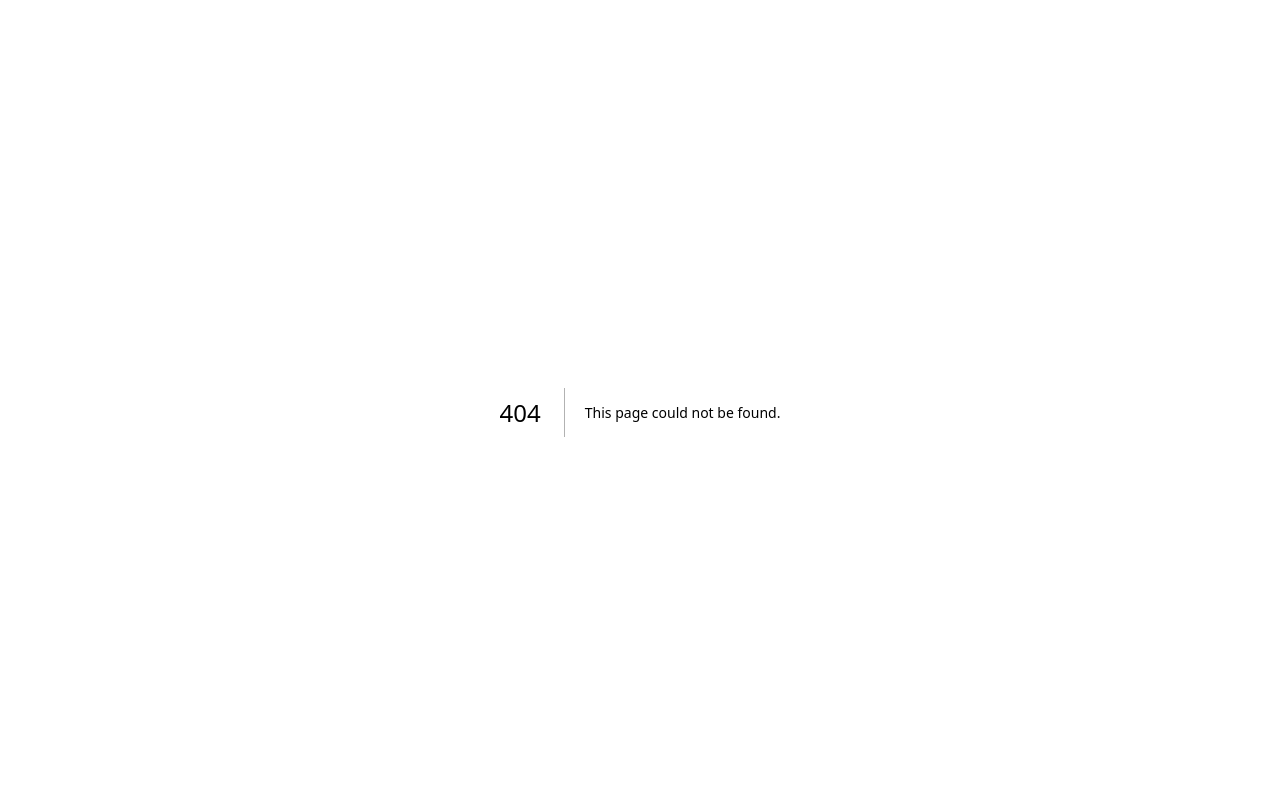
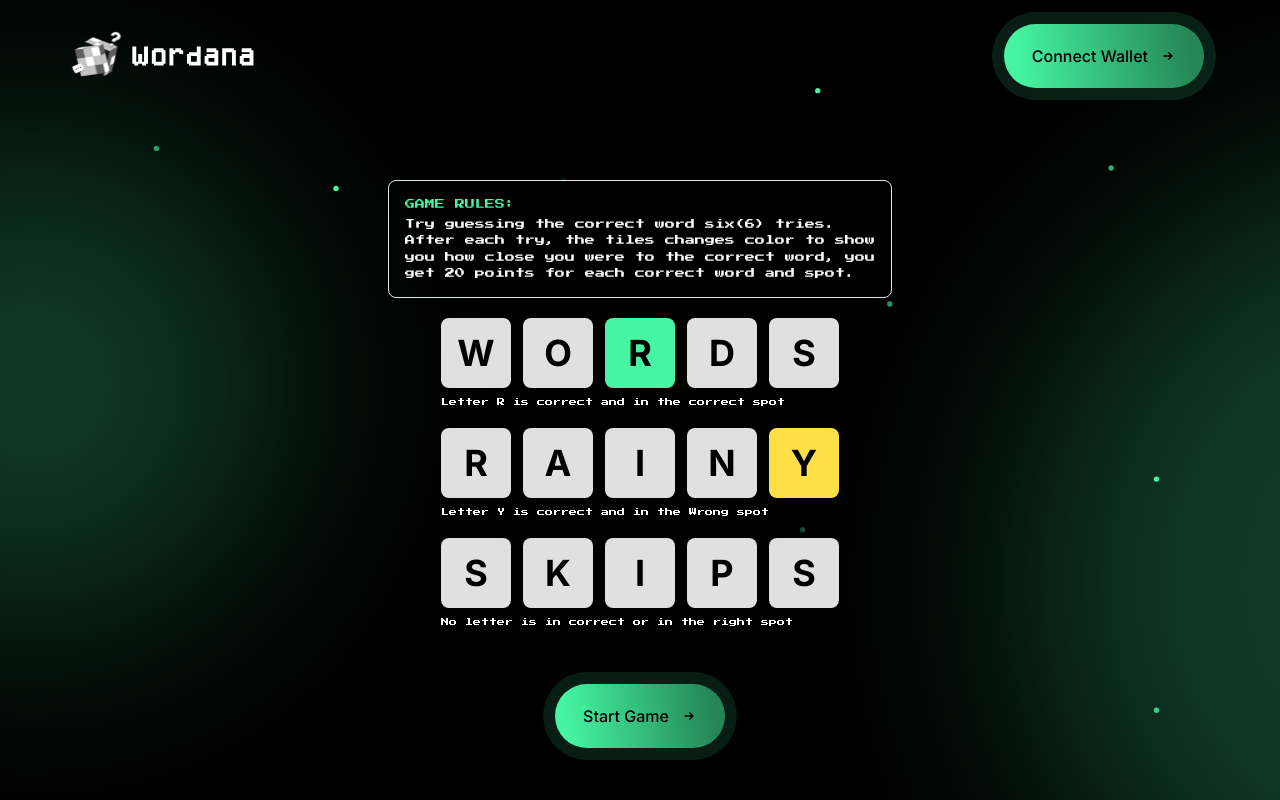
Before and after one commit to Havorahq/wordana, a Next.js app: page /instruction in a window 1280 px wide. Before the commit this address had no page. Built offline with nearby package versions, Linux system fonts and the light colour scheme.

Commit message:
Instructions

```diff
--- /dev/null
+++ b/app/components/GameBoard.tsx
@@ -0,0 +1,28 @@
+import Image from 'next/image'
+import React from 'react'
+
+const GameBoard = () => {
+  return (
+    <div className='flex items-center justify-between mt-16 mx-8 mr-16'>
+        <Image src='/images/gamelives.svg' alt='lives' height={20} width={223} />
+        <div className='flex flex-col items-center'>
+            <p className='retro text-xs'>Score board</p>
+            <div className='flex items-center gap-3 mt-2'>
+                <div className='flex items-center gap-3'>
+                    <Image src='/images/user-avatar.svg' alt='Avatar' height={30} width={30} />
+                    <p className='retro text-xs'>Daniel</p>
+                    <p className='retro text-xs'>20</p>
+                </div>
+                <div className='flex items-center gap-3'>
+                    <Image src='/images/user-avatar.svg' alt='Avatar' height={30} width={30} />
+                    <p className='retro text-xs'>Josh</p>
+                    <p className='retro text-xs'>10</p>
+                </div>
+            </div>
+        </div>
+        <p className='retro text-xs'>TIME: 00:03</p>
+    </div>
+  )
+}
+
+export default GameBoard
--- a/app/gamemode/page.tsx
+++ b/app/gamemode/page.tsx
@@ -14,7 +14,10 @@ const GameMode = () => {
         <Header />
         <div className='flex flex-col items-center h-screen gap-3 m-32'>
             <div className='flex items-center justify-center gap-5 w-full mb-9'>
-                <div className={`w-56 h-48 bg-gamemode gamemode shadow-gameshadow flex flex-col items-center justify-center gap-2 cursor-pointer rounded-md`}>
+                <div
+                  className={`w-56 h-48 bg-gamemode gamemode shadow-gameshadow flex flex-col items-center justify-center gap-2 cursor-pointer rounded-md ${href === '/instruction' ? 'activeMode' : ''}`}
+                  onClick={() => setHref('/instruction')}
+                >
                   <Image src='/images/singlePlayer.svg' alt='Single player' width={72} height={72}/>
                   <p>Single Player</p>
                 </div>
--- a/app/globals.css
+++ b/app/globals.css
@@ -60,3 +60,12 @@ button {
 .width {
   width: 782px !important;
 }
+
+.text-xxs {
+  font-size: 10px;
+}
+
+.box {
+  width: 70px !important;
+  height: 70px !important;
+}
--- /dev/null
+++ b/app/instruction/page.tsx
@@ -0,0 +1,98 @@
+import React from 'react'
+import Header from '../components/Header'
+import Link from 'next/link';
+import Button from '../components/Button';
+
+const Instruction = () => {
+    const words = ['W', 'O', 'R', 'D', 'S'];
+
+    return (
+        <div>
+            <Header />
+            <div className='flex flex-col h-screen items-center gap-3 m-20'>
+                <div className='p-4 border rounded-lg'>
+                    <p className='uppercase retro text-xxs text-primary'>Game rules:</p>
+                    <p className='mt-1 retro text-xxs leading-relaxed'>
+                        Try guessing the correct word six(6) tries. <br />
+                        After each try, the tiles changes color to show <br />
+                        you how close you were to the correct word, you <br />
+                        get 20 points for each correct word and spot.
+                    </p>
+                </div>
+                {/* <div className='flex items-center mt-2 gap-3'>
+                    {words.map(w => (
+                        <p className='p-4 py-2 text-4xl text-black font-bold rounded-lg bg-borderGray'>
+                            {w}
+                        </p>
+                    ))}
+                </div> */}
+                <div>
+                    <div className='flex items-center mt-2 gap-3'>
+                        <div className='text-4xl text-black flex items-center justify-center font-bold rounded-lg bg-borderGray box'>
+                            W
+                        </div>
+                        <div className='text-4xl text-black flex items-center justify-center font-bold rounded-lg bg-borderGray box'>
+                            O
+                        </div>
+                        <div className='text-4xl text-black flex items-center justify-center font-bold rounded-lg bg-primary box'>
+                            R
+                        </div>
+                        <div className='text-4xl text-black flex items-center justify-center font-bold rounded-lg bg-borderGray box'>
+                            D
+                        </div>
+                        <div className='text-4xl text-black flex items-center justify-center font-bold rounded-lg bg-borderGray box'>
+                            S
+                        </div>
+                    </div>
+                    <p className='retro mt-2' style={{ fontSize: 8 }}>Letter R is correct and in the correct spot </p>
+                </div>
+                <div>
+                    <div className='flex items-center mt-2 gap-3'>
+                        <div className='text-4xl text-black flex items-center justify-center font-bold rounded-lg bg-borderGray box'>
+                            R
+                        </div>
+                        <div className='text-4xl text-black flex items-center justify-center font-bold rounded-lg bg-borderGray box'>
+                            A
+                        </div>
+                        <div className='text-4xl text-black flex items-center justify-center font-bold rounded-lg bg-borderGray box'>
+                            I
+                        </div>
+                        <div className='text-4xl text-black flex items-center justify-center font-bold rounded-lg bg-borderGray box'>
+                            N
+                        </div>
+                        <div className='text-4xl text-black flex items-center justify-center font-bold rounded-lg bg-yellow-300 box'>
+                            Y
+                        </div>
+                    </div>
+                    <p className='retro mt-2' style={{ fontSize: 8 }}>Letter Y is correct and in the Wrong spot  </p>
+                </div>
+                <div>
+                    <div className='flex items-center mt-2 gap-3'>
+                        <div className='text-4xl text-black flex items-center justify-center font-bold rounded-lg bg-borderGray box'>
+                            S
+                        </div>
+                        <div className='text-4xl text-black flex items-center justify-center font-bold rounded-lg bg-borderGray box'>
+                            K
+                        </div>
+                        <div className='text-4xl text-black flex items-center justify-center font-bold rounded-lg bg-borderGray box'>
+                            I
+                        </div>
+                        <div className='text-4xl text-black flex items-center justify-center font-bold rounded-lg bg-borderGray box'>
+                            P
+                        </div>
+                        <div className='text-4xl text-black flex items-center justify-center font-bold rounded-lg bg-borderGray box'>
+                            S
+                        </div>
+                    </div>
+                    <p className='retro mt-2' style={{ fontSize: 8 }}>No letter is in correct or in the right spot  </p>
+                </div>
+
+                <Link href='/startgame' className='mt-8'>
+                    <Button title='Start Game' />
+                </Link>
+            </div>
+        </div>
+    )
+}
+
+export default Instruction
--- a/app/result/page.tsx
+++ b/app/result/page.tsx
@@ -5,6 +5,7 @@ import Button from '../components/Button'
 import Image from 'next/image'
 import Link from 'next/link'
 import Lost from '../components/Lost'
+import GameBoard from '../components/GameBoard'
 
 const Result = () => {
   return (
@@ -18,25 +19,7 @@ const Result = () => {
                     <Button title='Back To Home' />
                 </Link>
             </div>
-            <div className='flex items-center justify-between mt-16 mx-8 mr-16'>
-                <Image src='/images/gamelives.svg' alt='lives' height={20} width={223} />
-                <div className='flex flex-col items-center'>
-                    <p className='retro text-xs'>Score board</p>
-                    <div className='flex items-center gap-3 mt-2'>
-                        <div className='flex items-center gap-3'>
-                            <Image src='/images/user-avatar.svg' alt='Avatar' height={30} width={30} />
-                            <p className='retro text-xs'>Daniel</p>
-                            <p className='retro text-xs'>20</p>
-                        </div>
-                        <div className='flex items-center gap-3'>
-                            <Image src='/images/user-avatar.svg' alt='Avatar' height={30} width={30} />
-                            <p className='retro text-xs'>Josh</p>
-                            <p className='retro text-xs'>10</p>
-                        </div>
-                    </div>
-                </div>
-                <p className='retro text-xs'>TIME: 00:03</p>
-            </div>
+            <GameBoard />
         </div>
     </div>
   )
```
